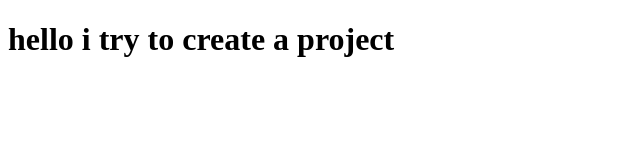
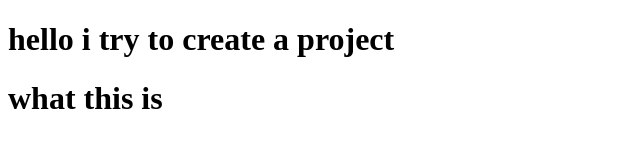
Before and after one commit to Samaysarkar/firstProject, a plain HTML site: page index.html in a window 1280 px wide. Shown: the whole page, without its empty margins (0-640 px from the left). Drawn offline with Linux system fonts and the light colour scheme.

Commit message:
update the index.html file

```diff
--- a/index.html
+++ b/index.html
@@ -7,5 +7,6 @@
 </head>
 <body>
     <h1>hello i try to create a project</h1>
+    <h1>what this is</h1>
 </body>
 </html>
```
